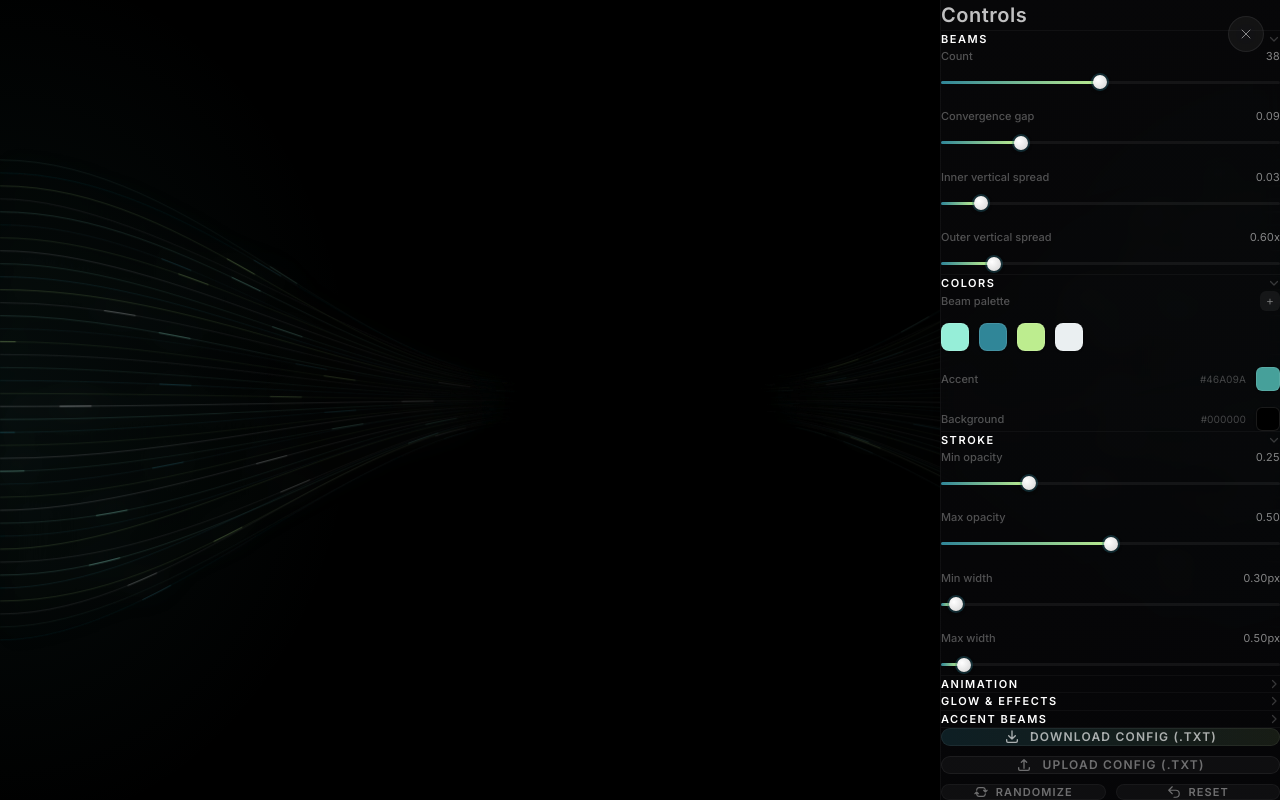
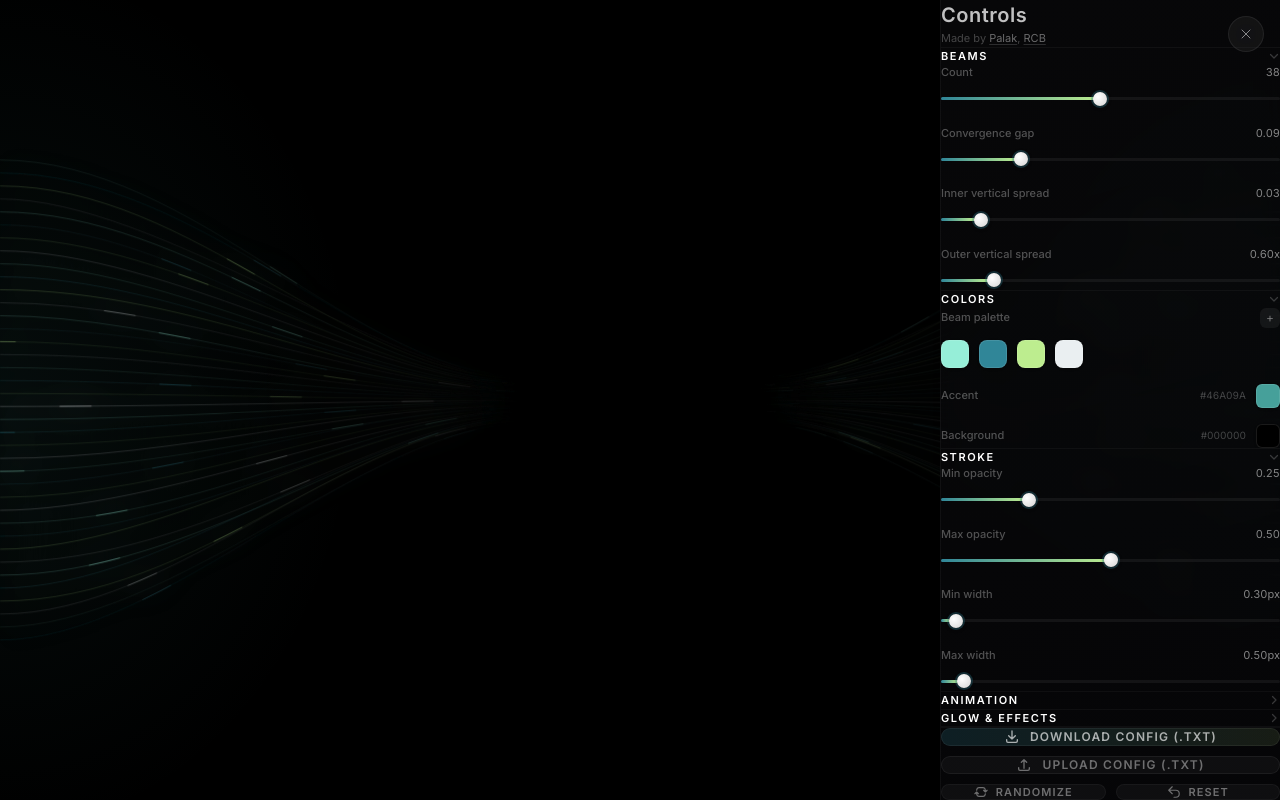
Before and after one commit to hckmstrrahul/speed-lines, a Next.js app: page / in a window 1280 px wide. Built offline with nearby package versions, Linux system fonts and the light colour scheme.

Commit message:
Add credits to ControlPanel component
- Added a footer section in the ControlPanel displaying credits to the developers Palak and RCB with links to their profiles on X.

```diff
--- a/src/components/ControlPanel.tsx
+++ b/src/components/ControlPanel.tsx
@@ -448,6 +448,30 @@ const ControlPanel: React.FC<ControlPanelProps> = ({ config, onChange }) => {
         {/* Header */}
         <div className="border-b border-white/4 px-6 py-5">
           <h2 className="text-[20px] font-semibold text-white/75 tracking-wide p-[15px]">Controls</h2>
+          <p className="px-[15px] text-[11px] text-white/25">
+            Made by{" "}
+            <a
+              href="https://x.com/palakjain2701"
+              target="_blank"
+              rel="noopener noreferrer"
+              className="text-white/40 underline decoration-white/15 underline-offset-2 transition-colors hover:text-white/65"
+              tabIndex={0}
+              aria-label="Palak on X"
+            >
+              Palak
+            </a>
+            ,{" "}
+            <a
+              href="https://x.com/hckmstrrahul"
+              target="_blank"
+              rel="noopener noreferrer"
+              className="text-white/40 underline decoration-white/15 underline-offset-2 transition-colors hover:text-white/65"
+              tabIndex={0}
+              aria-label="RCB on X"
+            >
+              RCB
+            </a>
+          </p>
         </div>
 
         {/* Scrollable content */}
```
